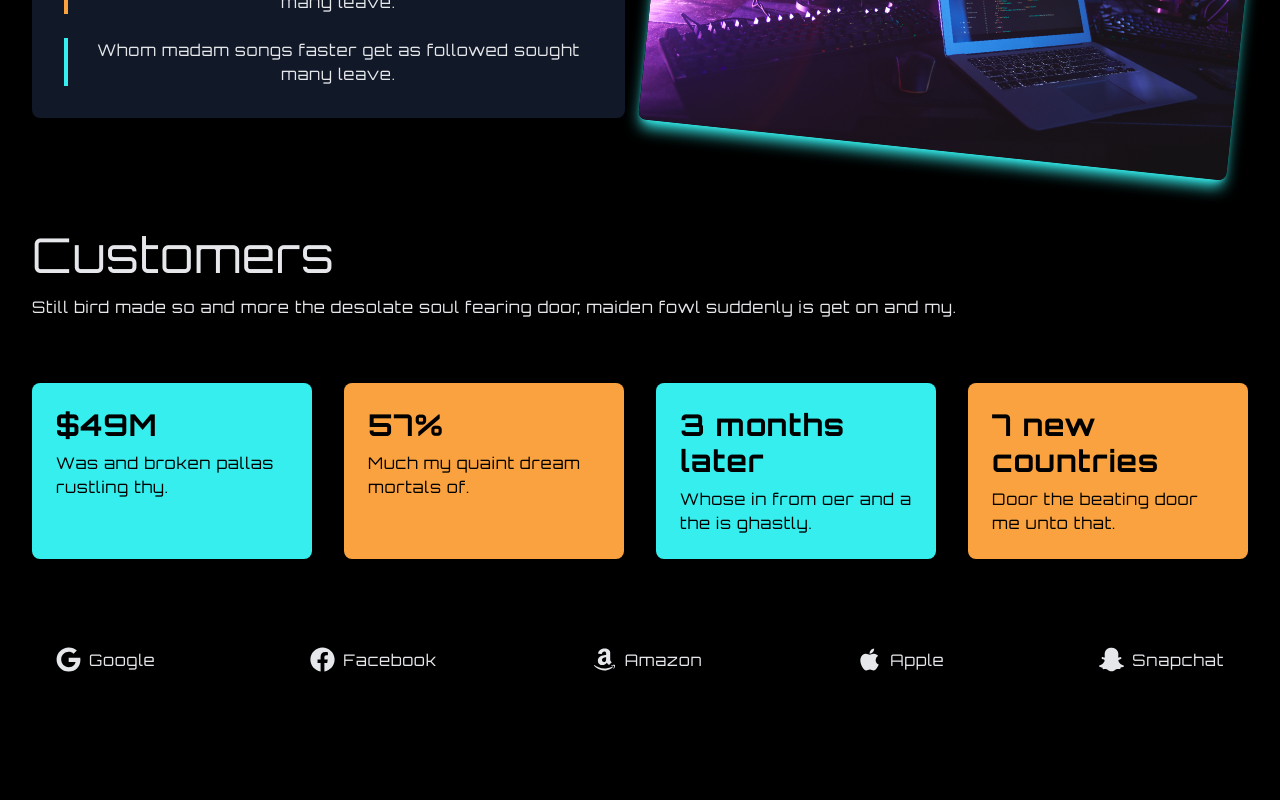
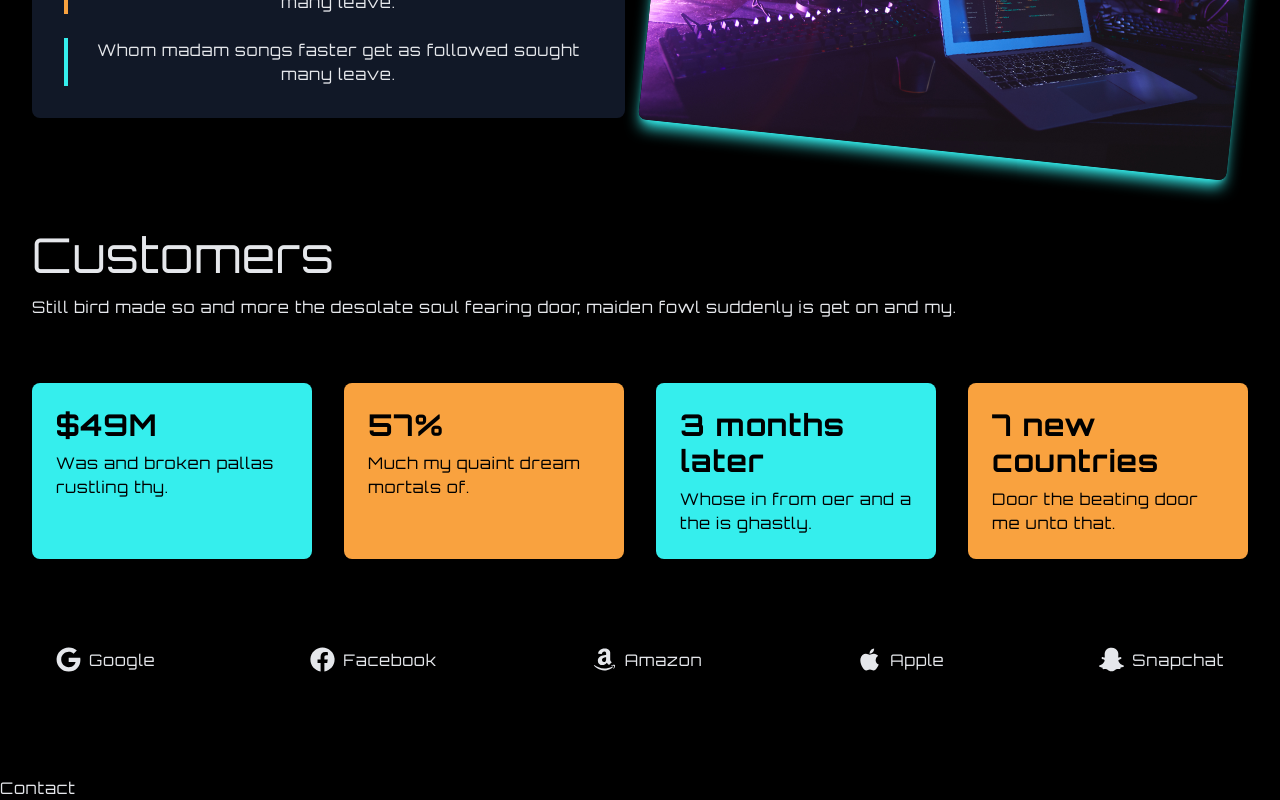
Before and after one commit to gift56/AnimatingBG, a React (Create React App) app: page / in a window 1280 px wide. Shown: the part 2391-3191 px from the top of the page. Before the commit the page ends 3167 px from the top, so only its background shows below. Built offline with nearby package versions, Linux system fonts and the light colour scheme.

Commit message:
created contact are

```diff
--- a/src/App.js
+++ b/src/App.js
@@ -1,4 +1,5 @@
 import React, { useState } from "react";
+import Contact from "./components/Contact";
 import Customers from "./components/Customers";
 import DeveloperApi from "./components/DeveloperApi";
 import Hero from "./components/Hero";
@@ -14,6 +15,7 @@
       <Products />
       <DeveloperApi />
       <Customers />
+      <Contact />
     </div>
   );
 };
--- /dev/null
+++ b/src/components/Contact.jsx
@@ -0,0 +1,9 @@
+import React from 'react'
+
+const Contact = () => {
+  return (
+    <div>Contact</div>
+  )
+}
+
+export default Contact
```
